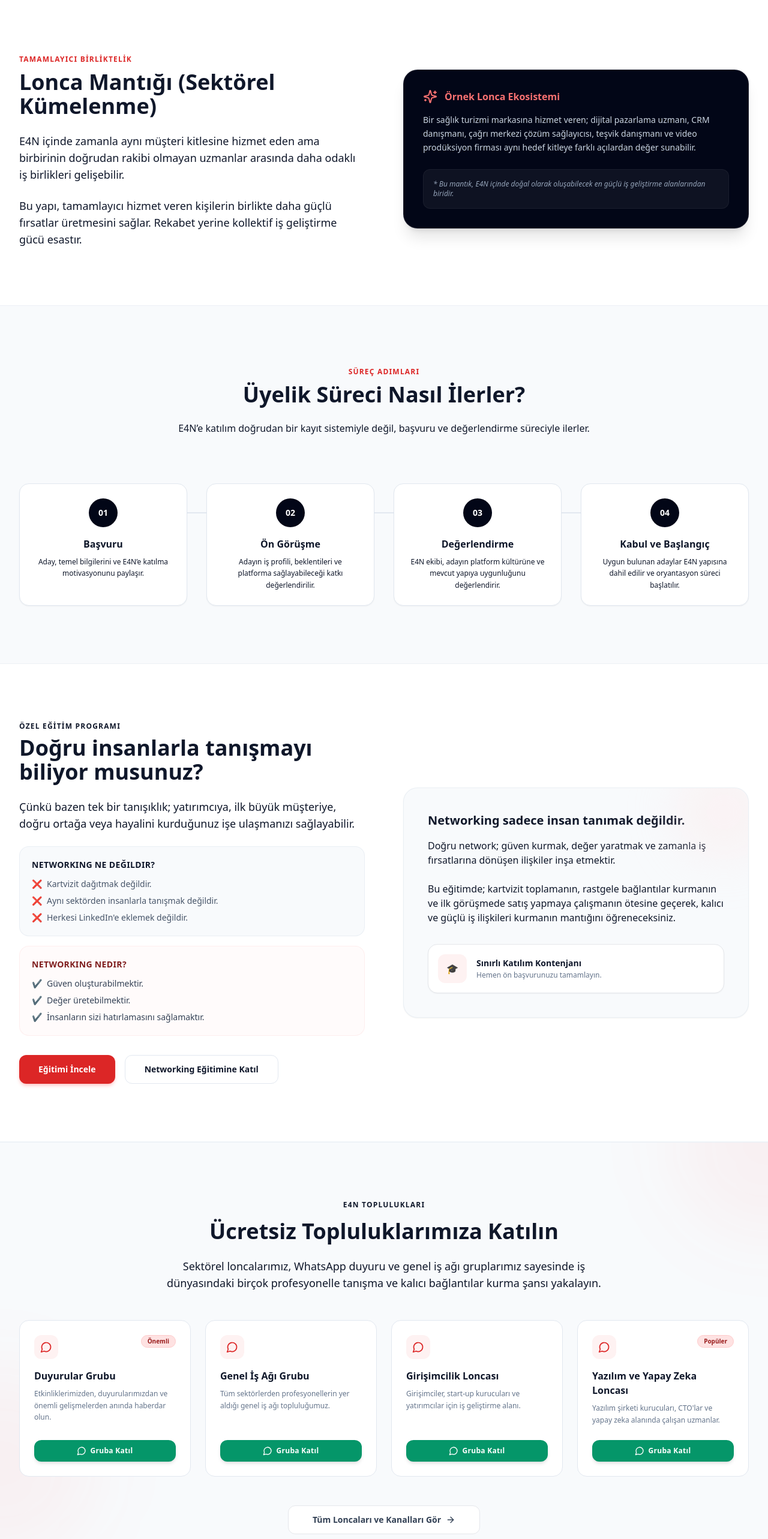
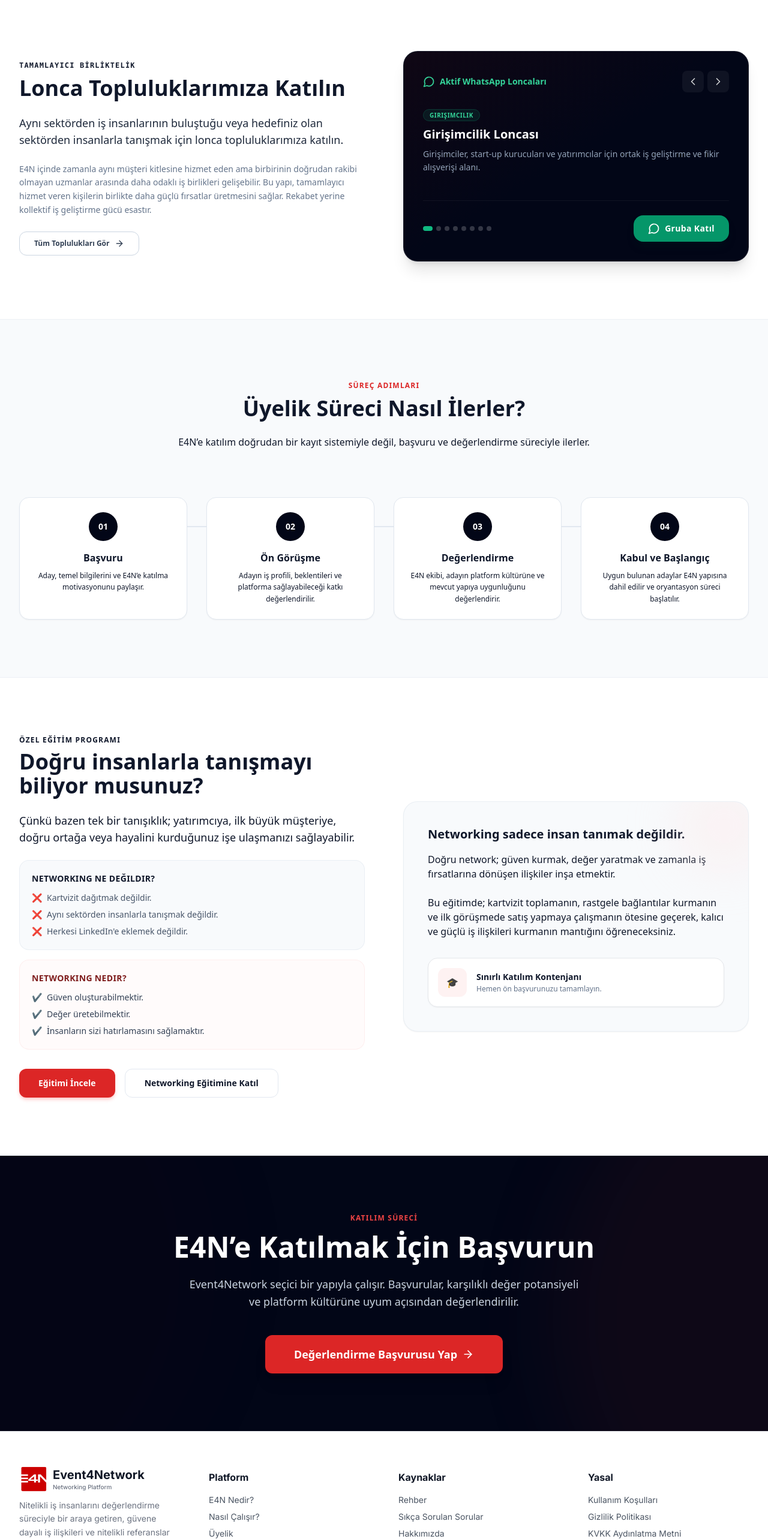
Before and after one commit to kaankarakas34/e4n, a React (Vite) app: page / in a window 1280 px wide. Shown: the part 8520-11086 px from the top of the page at 60% size. Built offline with nearby package versions, Linux system fonts and the light colour scheme.

Commit message:
feat: merge community section with lonca theory into an interactive WhatsApp guilds carousel on landing page

```diff
--- a/src/pages/LandingPage.tsx
+++ b/src/pages/LandingPage.tsx
@@ -18,7 +18,9 @@ import {
   Sparkles,
   Award,
   AlertCircle,
-  MessageCircle
+  MessageCircle,
+  ChevronLeft,
+  ChevronRight
 } from 'lucide-react';
 import processMeeting from '../assets/process-meeting.png';
 import bizKimizNetwork from '../assets/biz_kimiz_network.png';
@@ -26,6 +28,58 @@ import bizKimizNetwork from '../assets/biz_kimiz_network.png';
 export function LandingPage() {
   const navigate = useNavigate();
   const [showFloater, setShowFloater] = useState(false);
+  const [guildIndex, setGuildIndex] = useState(0);
+
+  const carouselGuilds = [
+    {
+      name: "Girişimcilik Loncası",
+      url: "https://chat.whatsapp.com/FMovNudN2AyBYpoiW4VmtD",
+      description: "Girişimciler, start-up kurucuları ve yatırımcılar için ortak iş geliştirme ve fikir alışverişi alanı.",
+      tag: "Girişimcilik"
+    },
+    {
+      name: "Yazılım ve Yapay Zeka Loncası",
+      url: "https://chat.whatsapp.com/BqUKVSoC6zL91ml0rh9Lxk",
+      description: "Yazılım şirketi sahipleri, CTO'lar ve yapay zeka alanında faaliyet gösteren teknoloji üreticileri.",
+      tag: "Teknoloji"
+    },
+    {
+      name: "Üretim Sanayi İhracat Loncası",
+      url: "https://chat.whatsapp.com/KCpg9gk5AFk7oNkLRkI0eo",
+      description: "Sanayiciler, yerli üreticiler ve ihracat odaklı iş geliştirme hedefi olan profesyoneller.",
+      tag: "Sanayi & İhracat"
+    },
+    {
+      name: "Pazarlama Medya ve İletişim Loncası",
+      url: "https://chat.whatsapp.com/I8UWdo9VXUmHABcHNAKs8S",
+      description: "Reklam, pazarlama, sosyal medya yönetimi, PR ve yaratıcı tasarım ajansı yöneticileri.",
+      tag: "Pazarlama & Medya"
+    },
+    {
+      name: "Hukuk Mali ve Kurumsal Hizmetler Loncası",
+      url: "https://chat.whatsapp.com/DcIXluAZmgTE9p2MfiSnfj",
+      description: "Hukuki danışmanlık, mali müşavirlik, kurumsal eğitim ve insan kaynakları uzmanları.",
+      tag: "Hukuk & Finans"
+    },
+    {
+      name: "Sağlık ve Medikal Loncası",
+      url: "https://chat.whatsapp.com/LU4Ebh7aBvUJ4Ww5vMpsG2",
+      description: "Sağlık turizmi acenteleri, klinik yöneticileri, medikal ürün üreticileri ve distribütörler.",
+      tag: "Sağlık & Medikal"
+    },
+    {
+      name: "E-Ticaret ve E-İhracat Loncası",
+      url: "https://chat.whatsapp.com/CH0MKdmSnCaCTzSMjuzfos",
+      description: "E-ticaret marka sahipleri, pazar yeri satıcıları, kargo, lojistik ve ödeme sistemleri sağlayıcıları.",
+      tag: "E-Ticaret"
+    },
+    {
+      name: "Yapı ve Gayrimenkul Loncası",
+      url: "https://chat.whatsapp.com/H3rqf63KLKBDQeCvZBe7eg",
+      description: "Müteahhitler, mimarlar, gayrimenkul yatırım danışmanları ve yapı sektörü tedarikçileri.",
+      tag: "Yapı & Emlak"
+    }
+  ];
 
   useEffect(() => {
     const handleScroll = () => {
@@ -674,33 +728,90 @@ export function LandingPage() {
         </div>
       </section>
 
-      {/* 12. Lonca Mantığı */}
+      {/* 12. Lonca Mantığı (Sektörel Kümelenme) */}
       <section className="py-24 bg-white relative">
         <div className="max-w-7xl mx-auto px-4 sm:px-6 lg:px-8">
           <div className="lg:grid lg:grid-cols-2 lg:gap-16 items-center">
             <div className="mb-12 lg:mb-0">
-              <span className="text-xs font-bold text-red-600 uppercase tracking-widest">TAMAMLAYICI BİRLİKTELİK</span>
+              <span className="text-xs font-bold text-red-650 uppercase tracking-widest font-mono">TAMAMLAYICI BİRLİKTELİK</span>
               <h2 className="text-3xl sm:text-4xl font-extrabold text-slate-900 mt-2 mb-6">
-                Lonca Mantığı (Sektörel Kümelenme)
+                Lonca Topluluklarımıza Katılın
               </h2>
-              <p className="text-slate-650 text-base sm:text-lg leading-relaxed mb-6">
-                E4N içinde zamanla aynı müşteri kitlesine hizmet eden ama birbirinin doğrudan rakibi olmayan uzmanlar arasında daha odaklı iş birlikleri gelişebilir.
+              <p className="text-slate-650 text-base sm:text-lg leading-relaxed mb-6 font-medium text-slate-800">
+                Aynı sektörden iş insanlarının buluştuğu veya hedefiniz olan sektörden insanlarla tanışmak için lonca topluluklarımıza katılın.
               </p>
-              <p className="text-slate-650 text-base sm:text-lg leading-relaxed">
-                Bu yapı, tamamlayıcı hizmet veren kişilerin birlikte daha güçlü fırsatlar üretmesini sağlar. Rekabet yerine kollektif iş geliştirme gücü esastır.
+              <p className="text-slate-500 text-sm leading-relaxed mb-6">
+                E4N içinde zamanla aynı müşteri kitlesine hizmet eden ama birbirinin doğrudan rakibi olmayan uzmanlar arasında daha odaklı iş birlikleri gelişebilir. Bu yapı, tamamlayıcı hizmet veren kişilerin birlikte daha güçlü fırsatlar üretmesini sağlar. Rekabet yerine kollektif iş geliştirme gücü esastır.
               </p>
+              <Button
+                onClick={() => navigate('/topluluklarimiz')}
+                className="text-xs font-bold px-6 h-10 border border-slate-300 text-slate-700 bg-white hover:bg-slate-50 flex items-center gap-2 rounded-xl"
+              >
+                Tüm Toplulukları Gör <ArrowRight className="w-4 h-4" />
+              </Button>
             </div>
 
-            <div className="bg-slate-950 text-white rounded-3xl p-8 border border-white/10 shadow-xl">
-              <div className="flex gap-3 items-center mb-4 text-red-400">
-                <Sparkles className="w-6 h-6" />
-                <span className="font-bold">Örnek Lonca Ekosistemi</span>
+            {/* Guilds Carousel */}
+            <div className="bg-slate-950 text-white rounded-3xl p-8 border border-white/10 shadow-xl relative overflow-hidden flex flex-col justify-between min-h-[350px]">
+              <div className="absolute inset-0 bg-gradient-to-br from-red-950/20 via-transparent to-transparent pointer-events-none"></div>
+
+              <div>
+                <div className="flex justify-between items-center mb-6 relative z-10">
+                  <div className="flex gap-2 items-center text-emerald-400 font-bold text-sm">
+                    <MessageCircle className="w-5 h-5 text-emerald-400" />
+                    <span>Aktif WhatsApp Loncaları</span>
+                  </div>
+                  <div className="flex gap-1.5">
+                    <button
+                      onClick={() => setGuildIndex(prev => (prev === 0 ? carouselGuilds.length - 1 : prev - 1))}
+                      className="p-2 rounded-lg bg-white/5 hover:bg-white/10 text-white/80 hover:text-white transition-colors"
+                    >
+                      <ChevronLeft className="w-5 h-5" />
+                    </button>
+                    <button
+                      onClick={() => setGuildIndex(prev => (prev === carouselGuilds.length - 1 ? 0 : prev + 1))}
+                      className="p-2 rounded-lg bg-white/5 hover:bg-white/10 text-white/80 hover:text-white transition-colors"
+                    >
+                      <ChevronRight className="w-5 h-5" />
+                    </button>
+                  </div>
+                </div>
+
+                <div className="min-h-[140px] relative z-10">
+                  <span className="bg-emerald-500/10 text-emerald-400 text-[10px] font-extrabold px-2.5 py-0.5 rounded-full border border-emerald-500/20 uppercase tracking-wider">
+                    {carouselGuilds[guildIndex].tag || "Sektörel Lonca"}
+                  </span>
+                  <h3 className="text-xl font-bold mt-2 text-white mb-2">
+                    {carouselGuilds[guildIndex].name}
+                  </h3>
+                  <p className="text-slate-400 text-sm leading-relaxed mb-6">
+                    {carouselGuilds[guildIndex].description}
+                  </p>
+                </div>
               </div>
-              <p className="text-sm text-slate-300 leading-relaxed mb-6">
-                Bir sağlık turizmi markasına hizmet veren; dijital pazarlama uzmanı, CRM danışmanı, çağrı merkezi çözüm sağlayıcısı, teşvik danışmanı ve video prodüksiyon firması aynı hedef kitleye farklı açılardan değer sunabilir.
-              </p>
-              <div className="p-4 bg-white/5 rounded-xl border border-white/5 text-xs text-slate-400 italic">
-                * Bu mantık, E4N içinde doğal olarak oluşabilecek en güçlü iş geliştirme alanlarından biridir.
+
+              <div className="relative z-10 flex flex-col sm:flex-row gap-4 justify-between items-center border-t border-white/5 pt-6 mt-4">
+                {/* Dots indicator */}
+                <div className="flex space-x-1.5">
+                  {carouselGuilds.map((_, idx) => (
+                    <button
+                      key={idx}
+                      onClick={() => setGuildIndex(idx)}
+                      className={`w-2 h-2 rounded-full transition-all duration-300 ${
+                        idx === guildIndex ? 'bg-emerald-500 w-4' : 'bg-white/20'
+                      }`}
+                    ></button>
+                  ))}
+                </div>
+                <a
+                  href={carouselGuilds[guildIndex].url}
+                  target="_blank"
+                  rel="noopener noreferrer"
+                  className="w-full sm:w-auto inline-flex items-center justify-center gap-2 py-3 px-6 rounded-2xl bg-emerald-600 hover:bg-emerald-500 text-white font-bold text-sm tracking-wide shadow-lg shadow-emerald-950/20 transition-all transform active:scale-95"
+                >
+                  <MessageCircle className="w-5 h-5" />
+                  Gruba Katıl
+                </a>
               </div>
             </div>
           </div>
@@ -833,93 +944,7 @@ export function LandingPage() {
         </div>
       </section>
 
-      {/* 13.75 Topluluklarımıza Katılın Section */}
-      <section className="py-24 bg-slate-50 border-t border-b border-slate-200/50 relative overflow-hidden">
-        <div className="absolute inset-0 pointer-events-none">
-          <div className="absolute -top-40 -right-40 w-80 h-80 rounded-full bg-red-500/5 blur-3xl"></div>
-          <div className="absolute top-1/2 -left-40 w-80 h-80 rounded-full bg-red-500/5 blur-3xl"></div>
-        </div>
 
-        <div className="max-w-7xl mx-auto px-4 sm:px-6 lg:px-8 relative z-10">
-          <div className="text-center mb-12">
-            <span className="text-xs font-bold text-red-650 uppercase tracking-widest block mb-4">E4N TOPLULUKLARI</span>
-            <h2 className="text-3xl sm:text-4xl font-extrabold text-slate-900 mb-6">
-              Ücretsiz Topluluklarımıza Katılın
-            </h2>
-            <p className="text-slate-650 text-base sm:text-lg max-w-3xl mx-auto leading-relaxed">
-              Sektörel loncalarımız, WhatsApp duyuru ve genel iş ağı gruplarımız sayesinde iş dünyasındaki birçok profesyonelle tanışma ve kalıcı bağlantılar kurma şansı yakalayın.
-            </p>
-          </div>
-
-          <div className="grid grid-cols-1 md:grid-cols-2 lg:grid-cols-4 gap-6 mb-12">
-            {[
-              {
-                name: "Duyurular Grubu",
-                url: "https://chat.whatsapp.com/GTlmZQUrjT402yi5swGQ5c",
-                description: "Etkinliklerimizden, duyurularımızdan ve önemli gelişmelerden anında haberdar olun.",
-                badge: "Önemli"
-              },
-              {
-                name: "Genel İş Ağı Grubu",
-                url: "https://chat.whatsapp.com/DeBaBEYP0D89O1HxD6vgCK",
-                description: "Tüm sektörlerden profesyonellerin yer aldığı genel iş ağı topluluğumuz."
-              },
-              {
-                name: "Girişimcilik Loncası",
-                url: "https://chat.whatsapp.com/FMovNudN2AyBYpoiW4VmtD",
-                description: "Girişimciler, start-up kurucuları ve yatırımcılar için iş geliştirme alanı."
-              },
-              {
-                name: "Yazılım ve Yapay Zeka Loncası",
-                url: "https://chat.whatsapp.com/BqUKVSoC6zL91ml0rh9Lxk",
-                description: "Yazılım şirketi kurucuları, CTO'lar ve yapay zeka alanında çalışan uzmanlar.",
-                badge: "Popüler"
-              }
-            ].map((item, idx) => (
-              <div key={idx} className="bg-white p-6 rounded-2xl border border-slate-200 hover:border-red-500 hover:shadow-lg hover:shadow-red-500/5 transition-all duration-300 flex flex-col justify-between group">
-                <div>
-                  <div className="flex justify-between items-start mb-4">
-                    <div className="w-10 h-10 bg-red-50 text-red-600 rounded-xl flex items-center justify-center group-hover:bg-red-650 group-hover:text-white transition-all duration-300">
-                      <MessageCircle className="w-5 h-5" />
-                    </div>
-                    {item.badge && (
-                      <span className="bg-red-100 text-red-800 text-[10px] font-extrabold px-2.5 py-0.5 rounded-full border border-red-200">
-                        {item.badge}
-                      </span>
-                    )}
-                  </div>
-                  <h3 className="font-bold text-slate-900 mb-2 group-hover:text-red-650 transition-colors text-base">
-                    {item.name}
-                  </h3>
-                  <p className="text-slate-500 text-xs leading-relaxed mb-6">
-                    {item.description}
-                  </p>
-                </div>
-                <a
-                  href={item.url}
-                  target="_blank"
-                  rel="noopener noreferrer"
-                  className="inline-flex items-center justify-center gap-1.5 w-full py-2.5 px-4 rounded-xl bg-emerald-600 hover:bg-emerald-500 text-white font-bold text-xs tracking-wide shadow-md transition-all"
-                >
-                  <MessageCircle className="w-4 h-4" />
-                  Gruba Katıl
-                </a>
-              </div>
-            ))}
-          </div>
-
-          <div className="flex justify-center">
-            <Button
-              size="lg"
-              variant="outline"
-              onClick={() => navigate('/topluluklarimiz')}
-              className="text-sm font-bold px-10 h-12 border-slate-350 text-slate-700 hover:bg-slate-50 flex items-center gap-2 rounded-xl"
-            >
-              Tüm Loncaları ve Kanalları Gör <ArrowRight className="w-4 h-4" />
-            </Button>
-          </div>
-        </div>
-      </section>
 
       {/* 14. Başvuru Çağrısı (Final CTA) */}
       <section className="py-24 bg-slate-950 text-white relative overflow-hidden">
```
